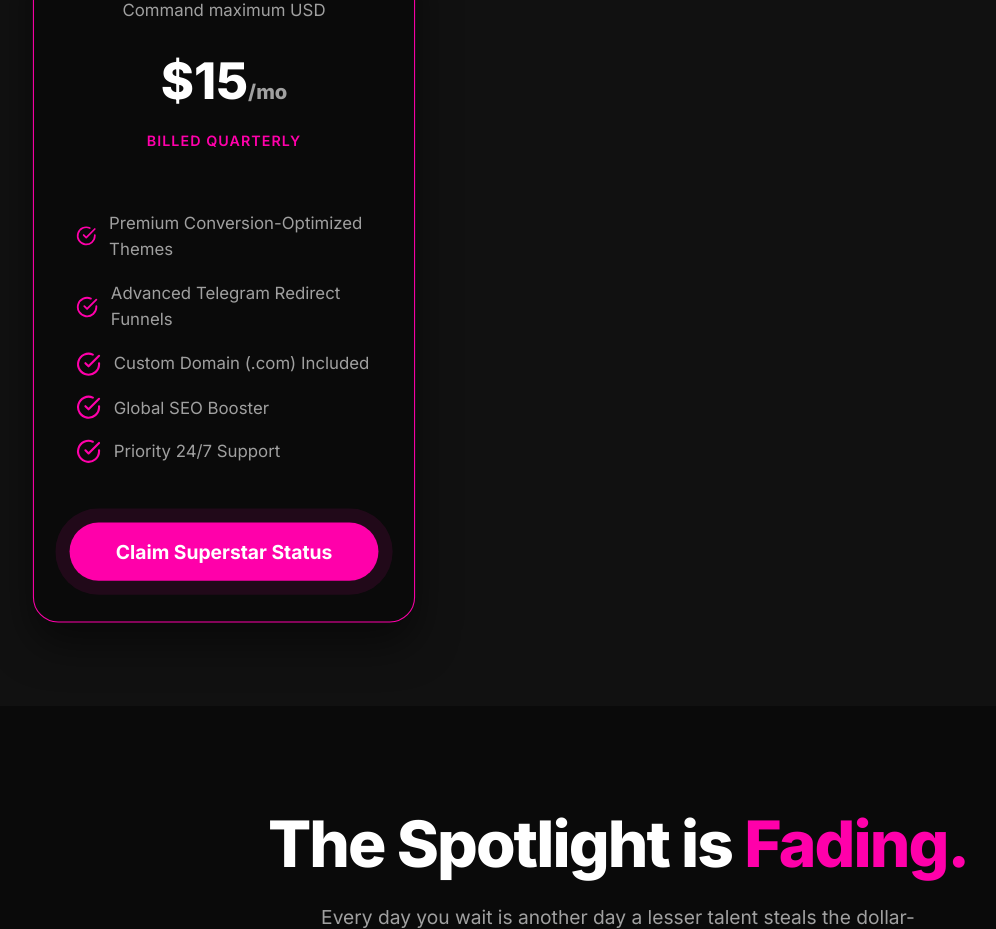
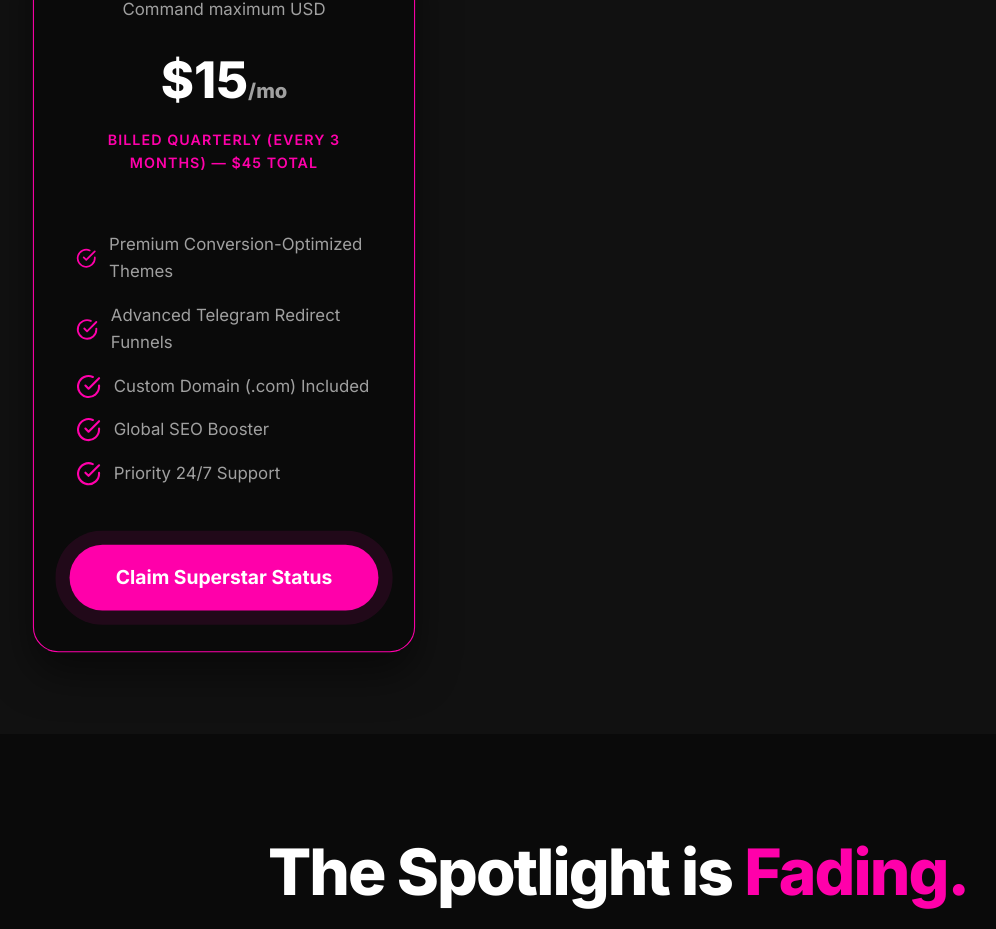
Before and after one commit to redundancybido-beep/vybzroulette, a React (Vite) app: page / in a window 1280 px wide. Shown: the part 4340-5269 px from the top of the page, without its empty margins (22-1018 px from the left). Built offline with nearby package versions, Linux system fonts and the light colour scheme; no server answers.

Commit message:
telegram cta

```diff
--- a/src/App.jsx
+++ b/src/App.jsx
@@ -242,7 +242,7 @@ const Pricing = ({ pricing }) => (
             <h3 className="text-magenta">Global Superstar</h3>
             <p className="price-tier-sub">Command maximum USD</p>
             <div className="price-amount">{pricing.symbol}{pricing.superstar}<span>/mo</span></div>
-            <p className="price-billing">Billed quarterly</p>
+            <p className="price-billing">Billed quarterly (Every 3 months) — {pricing.symbol}{pricing.superstarTotal} total</p>
           </div>
           <ul className="price-features">
             <li><CheckCircle /> Premium Conversion-Optimized Themes</li>
@@ -251,7 +251,15 @@ const Pricing = ({ pricing }) => (
             <li><CheckCircle /> Global SEO Booster</li>
             <li><CheckCircle /> Priority 24/7 Support</li>
           </ul>
-          <button className="btn btn-primary btn-pulse">Claim Superstar Status</button>
+          <a
+            href="https://t.me/SonOfanOG?text=Please%20sign%20me%20up%20for%20my%20Premium%20Branded%20Professional%20Website"
+            target="_blank"
+            rel="noopener noreferrer"
+            className="btn btn-primary btn-pulse"
+            style={{ textDecoration: 'none', display: 'inline-flex', justifyContent: 'center', alignItems: 'center' }}
+          >
+            Claim Superstar Status
+          </a>
         </div>
 
         {/* Tier 3 - Hidden per user request */}
@@ -341,6 +349,7 @@ export default function App() {
     symbol: '$',
     hustler: '19',
     superstar: '15',
+    superstarTotal: '45',
     agency: '199'
   });
 
@@ -359,6 +368,7 @@ export default function App() {
             symbol: '₦',
             hustler: '30,000',
             superstar: '15,000',
+            superstarTotal: '45,000',
             agency: '300,000'
           });
         }
```
